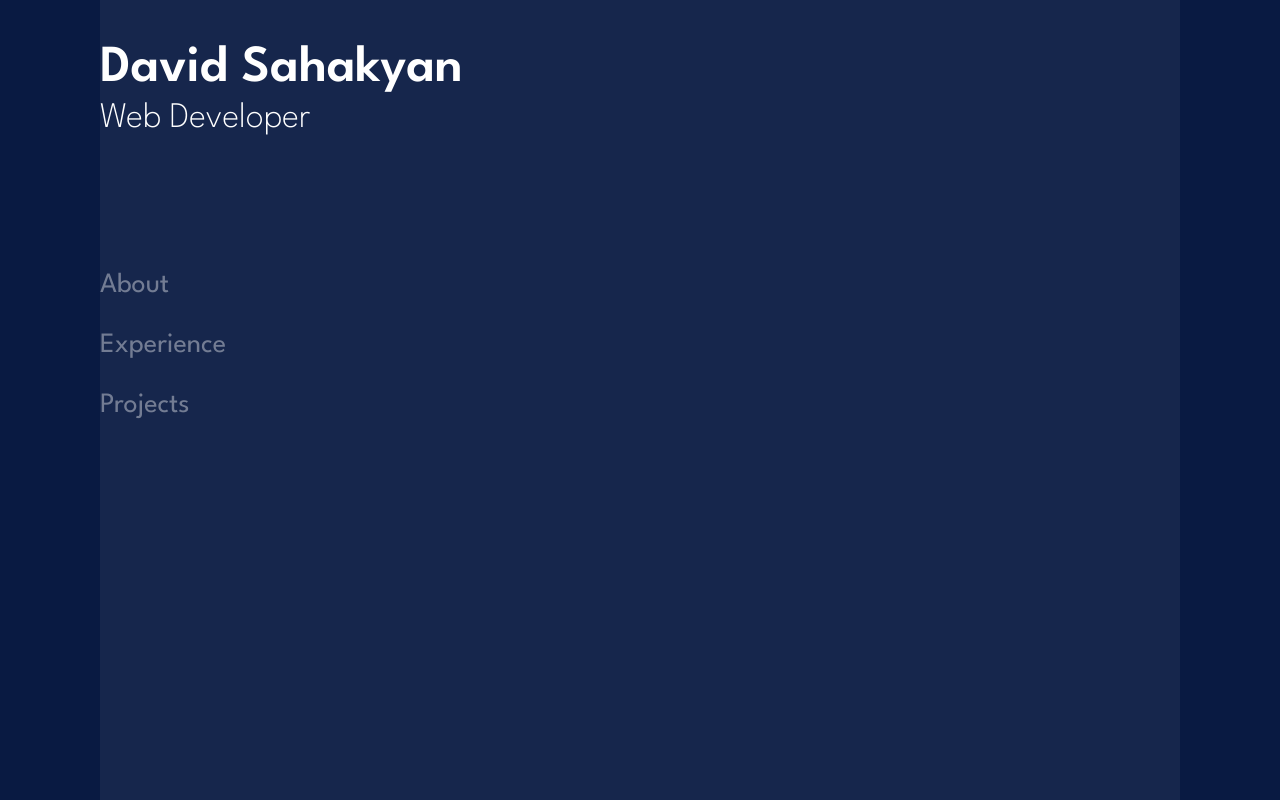
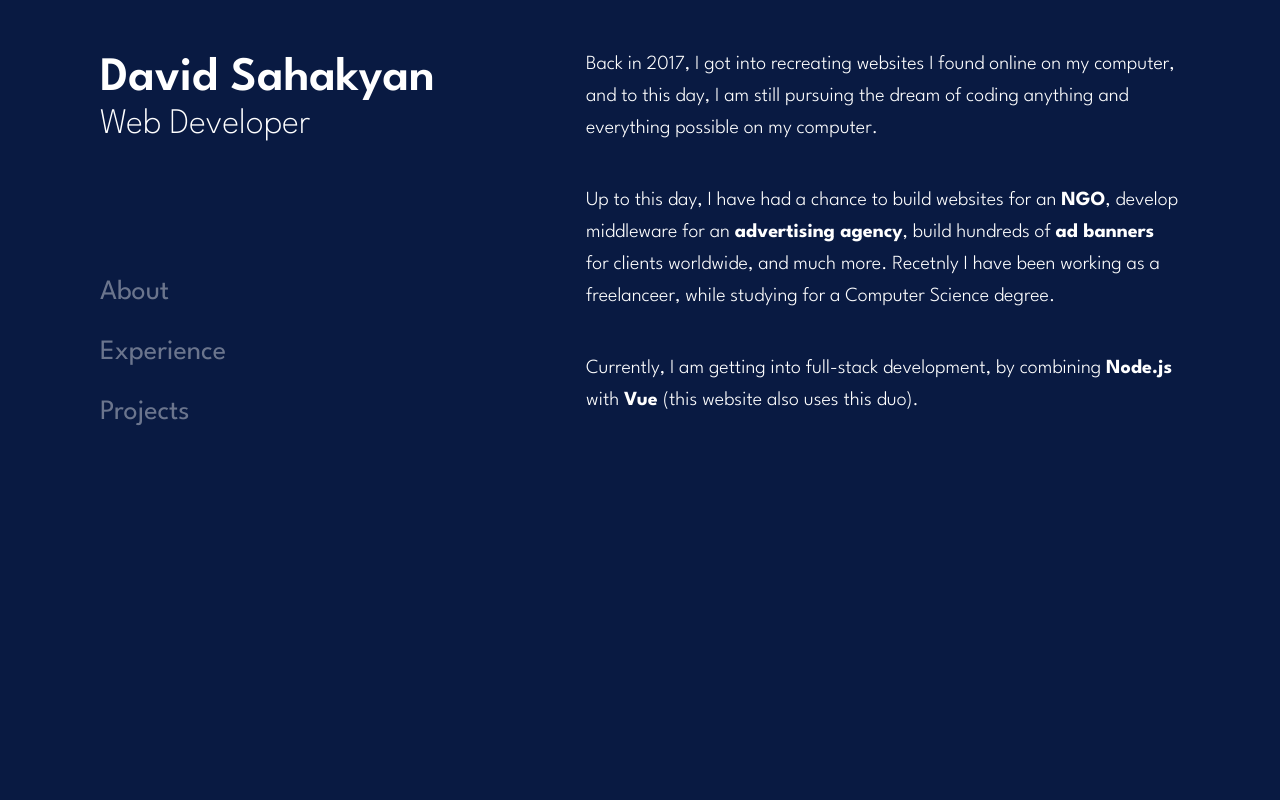
Before and after one commit to davsahakyan/davsahakyan.com, a Vue app: page / in a window 1280 px wide. Built offline with nearby package versions, Linux system fonts and the light colour scheme.

Commit message:
Created and styled RightSide component, About section

```diff
--- a/src/App.vue
+++ b/src/App.vue
@@ -1,5 +1,6 @@
 <script setup>
 import LeftSidebar from './components/LeftSidebar.vue';
+import RightContent from './components/RightContent.vue';
 
 </script>
 
@@ -8,6 +9,7 @@ import LeftSidebar from './components/LeftSidebar.vue';
     <div id="sidebar">
       <LeftSidebar />
     </div>
+    <RightContent />
   </header>
 </template>
 
--- a/src/assets/main.css
+++ b/src/assets/main.css
@@ -17,9 +17,10 @@ body {
 #container {
   max-width: 1080px;
   margin: 0 auto;
-  background-color: rgba(255, 255, 255, 0.05);
   min-height: 100vh;
   padding-top: 6vh;
   padding-bottom: 6vh;
   position: sticky;
+  display: flex;
+  justify-content: space-between;
 }
--- /dev/null
+++ b/src/components/AboutSection.vue
@@ -0,0 +1,33 @@
+<script setup>
+</script>
+
+<template>
+    <section id="about" aria-label="About Section">
+        <p>
+            Back in 2017, I got into recreating websites I found online on my computer, and to this day, I am still pursuing
+            the dream of coding anything and everything possible on my computer.
+        </p>
+        <p>
+            Up to this day, I have had a chance to build websites for an <span class="bold">NGO</span>, develop middleware for an
+            <span class="bold">advertising agency</span>, build hundreds of <span class="bold">ad banners</span> for clients worldwide, and much more. Recetnly I
+            have been working as a freelanceer, while studying for a Computer Science degree.
+
+        </p>
+        <p>
+            Currently, I am getting into full-stack development, by combining <span class="bold">Node.js</span> with <span class="bold">Vue </span> (this website
+            also uses this duo).
+        </p>
+    </section>
+</template>
+
+<style scoped>
+section#about p {
+    font-weight: 300;
+    font-size: 20px;
+    padding-bottom: 2em;
+}
+
+section#about p span.bold{
+    font-weight: bold;
+}
+</style>
--- a/src/components/LeftSidebar.vue
+++ b/src/components/LeftSidebar.vue
@@ -47,9 +47,10 @@ const listRefs = ref([]);
 
 <style scoped>
 #heading #name {
-  font-size: 52px;
+  font-size: 48px;
   font-weight: 600;
-  line-height: 0.8;
+  line-height: 0.7;
+  margin-top: .3em;
 }
 
 #heading #position {
@@ -73,6 +74,8 @@ ul#menu_list li {
   transform-origin: left bottom;
   height: 60px;
   line-height: 60px;
+  user-select: none;
+  -webkit-user-drag: none;
 }
 
 ul#menu_list li.active {
--- /dev/null
+++ b/src/components/RightContent.vue
@@ -0,0 +1,19 @@
+<script setup>
+import AboutSection from './AboutSection.vue';
+
+
+</script>
+
+<template>
+    <div id="mainContent">
+        <section id="content">
+            <AboutSection />
+        </section>
+    </div>
+</template>
+
+<style scoped>
+    #mainContent {
+        width: 55%;
+    }
+</style>
```
